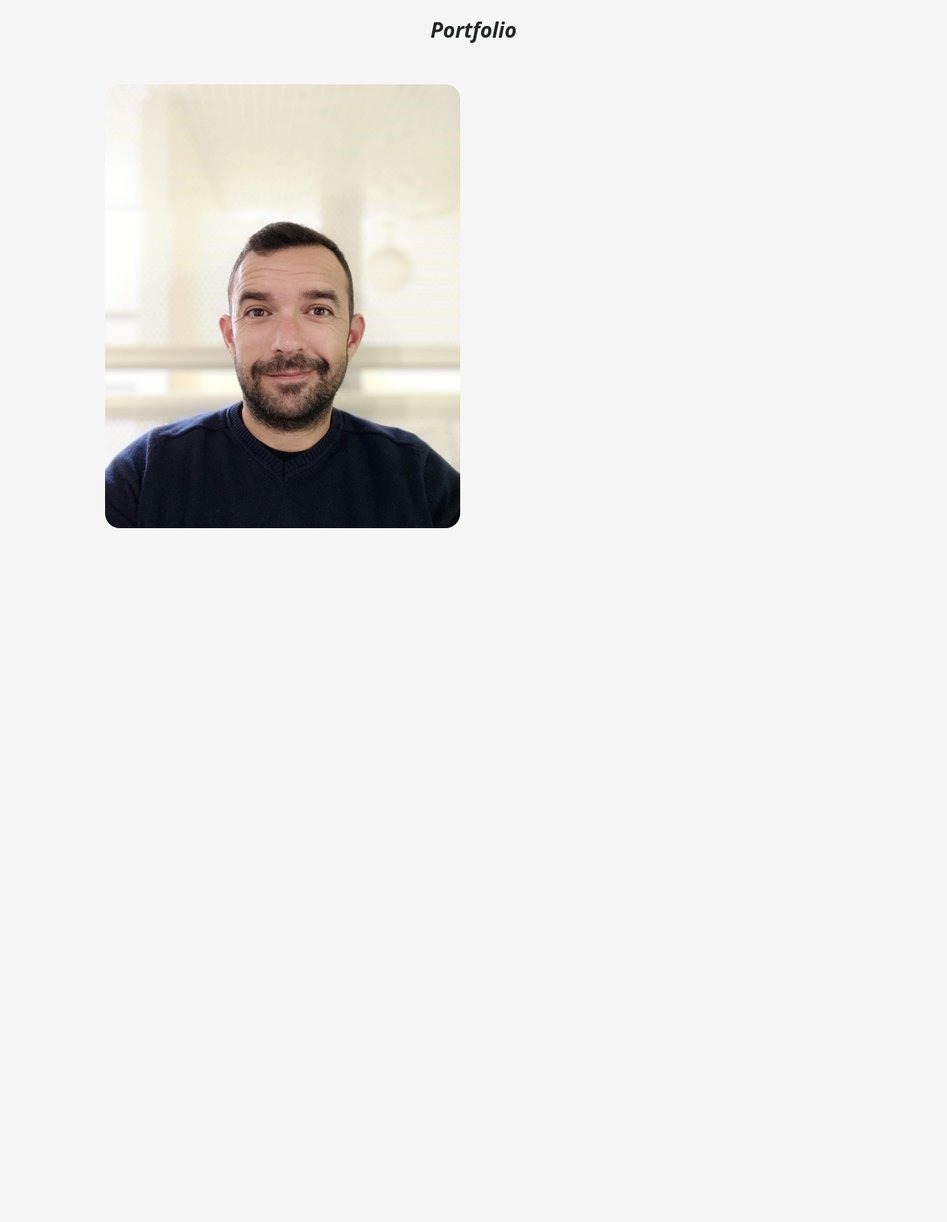
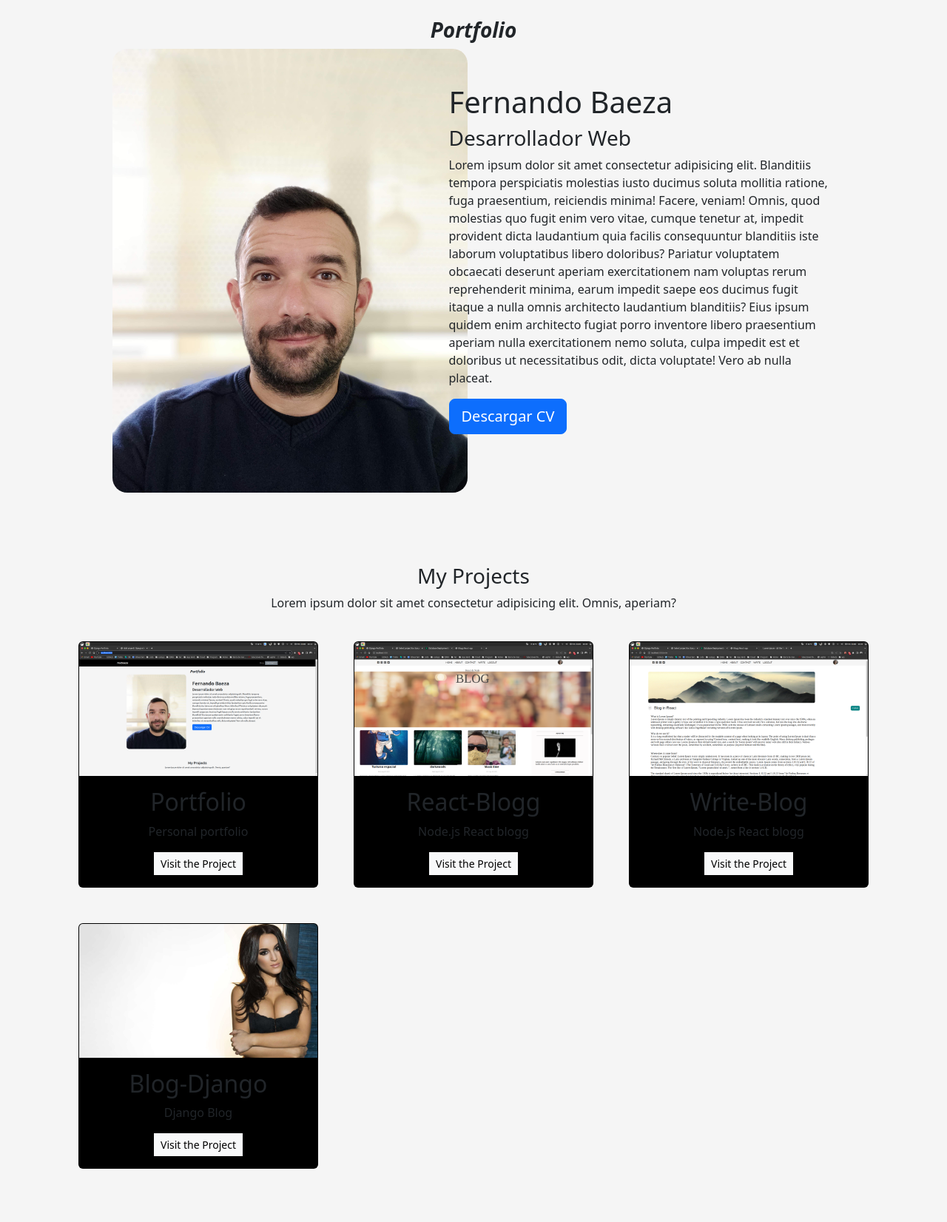
Before and after one commit to ferbaeza/portfolio-Django, a Django app: page / in a window 1280 px wide. Shown: the part 56-1708 px from the top of the page at 74% size. Before the commit the page ends 770 px from the top, so only its background shows below. Run offline with Django 4.2, Linux system fonts and the light colour scheme; data comes from the database, SQL or seed files in the repository; both versions use the stored data as it was after the commit.

Commit message:
portfolio

```diff
--- a/portfolio/models.py
+++ b/portfolio/models.py
@@ -6,3 +6,6 @@ class Project(models.Model):
     description = models.CharField(default='', max_length=255)
     image = models.ImageField(default='', upload_to='portfolio/images')
     url = models.URLField(blank=True)
+
+    def __str__(self) -> str:
+        return self.title
--- a/portfolio/static/main.css
+++ b/portfolio/static/main.css
@@ -4,3 +4,8 @@ html{
 body{
     background-color: whitesmoke;
 }
+
+.img{
+    width: 300px;
+    height: 280px;
+}
--- a/portfolio/templates/index.html
+++ b/portfolio/templates/index.html
@@ -1,11 +1,61 @@
 {% extends 'layout.html'%}
 {% load static %}
 {% block content %}
-<h3 class="fw-bold fst-italic text-center">Portfolio</h3>
-<div class="container p-5">
-    <img src="{% static 'img/light.jpg' %}" width="480px" height="600px" style="border-radius:20px ;"/>
 
-</div>
+<header class="row m-auto">
+
+    <h3 class="fw-bold fst-italic text-center">Portfolio</h3>
+    <div class="col-md-4 m-auto">
+        <img src="{% static 'img/light.jpg' %}" width="480px" height="600px" style="border-radius:20px ;"/>
+    </div>
+
+    <div class="col-md-6 m-auto mt-5">
+        <h1 class="">Fernando Baeza</h1>
+        <h3 class="">Desarrollador Web</h3>
+        <p>Lorem ipsum dolor sit amet consectetur adipisicing elit. Blanditiis tempora perspiciatis molestias iusto ducimus
+          soluta mollitia ratione, fuga praesentium, reiciendis minima! Facere, veniam! Omnis, quod molestias quo fugit enim
+          vero vitae, cumque tenetur at, impedit provident dicta laudantium quia facilis consequuntur blanditiis iste
+          laborum voluptatibus libero doloribus? Pariatur voluptatem obcaecati deserunt aperiam exercitationem nam voluptas
+          rerum reprehenderit minima, earum impedit saepe eos ducimus fugit itaque a nulla omnis architecto laudantium
+          blanditiis? Eius ipsum quidem enim architecto fugiat porro inventore libero praesentium aperiam nulla
+          exercitationem nemo soluta, culpa impedit est et doloribus ut necessitatibus odit, dicta voluptate! Vero ab nulla
+          placeat.</p>
+
+        <a href="{% static 'docs/cv.pdf' %}" class="btn btn-primary btn-lg rounded3" target="_blank">Descargar CV</a>
+    </div>
+</header>
+
+
+
+
+  <!-- Porfolio Section -->
+  <div class="row my-4 text-center mt-5">
+
+    <h3 class="mt-5">My Projects</h3>
+    <p>Lorem ipsum dolor sit amet consectetur adipisicing elit. Omnis, aperiam?</p>
+
+    {% for project in projects %}
+    <div class="col-md-4 p-4">
+      <div class="card bg-black card-project">
+        <img src="{{project.image.url }}" class="card-img-top" />
+
+        <div class="card-body">
+
+          <h2>{{ project.title }}</h2>
+          <p>{{ project.description }}</p>
+
+          {% if project.url %}
+          <a href="{{project.url}}" class="btn btn-light rounded-0 btn-sm" target="__blank" rel="noreferrer">Visit the
+            Project</a>
+          {% endif %}
+        </div>
+      </div>
+    </div>
+    {% endfor %}
+  </div>
+
+
+
 
 
 {% endblock %}
--- a/portfolio/views.py
+++ b/portfolio/views.py
@@ -1,5 +1,7 @@
 from django.shortcuts import render
+from .models import Project
 
 # Create your views here.
 def index(request):
-    return render(request, "index.html")
+    projects = Project.objects.all()
+    return render(request, "index.html", {"projects": projects})
```
Also changed, not shown: db.sqlite3, media/portfolio/images/Captura_de_pantalla_de_2022-08-16_15-13-59.png (added), media/portfolio/images/Captura_de_pantalla_de_2022-08-16_15-30-58.png (added), media/portfolio/images/Captura_de_pantalla_de_2022-08-16_15-35-43.png (added), media/portfolio/images/Compressedbabes.jpg (added).
